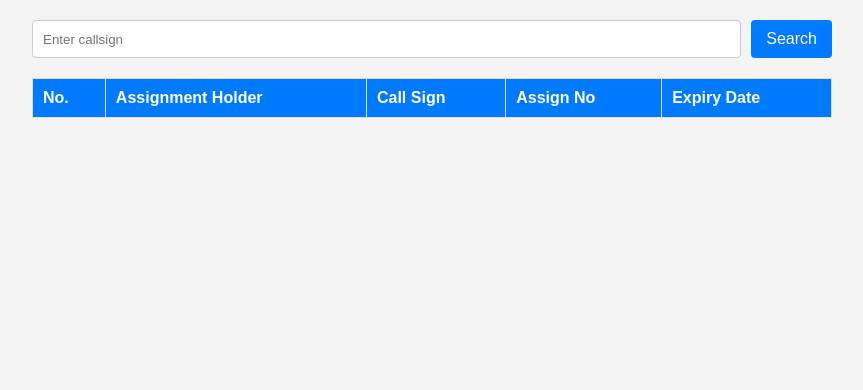
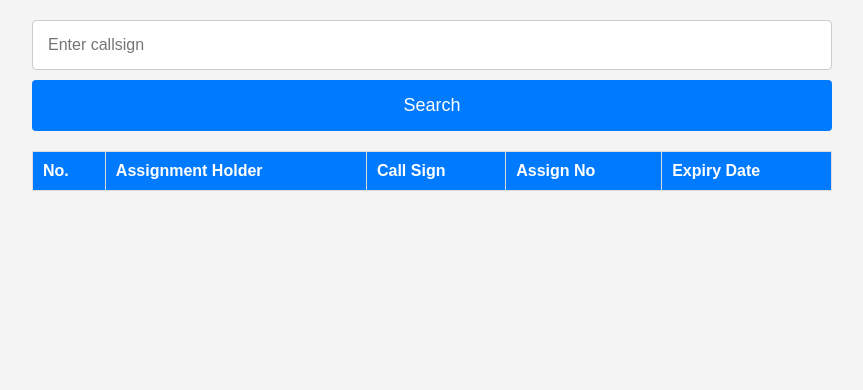
Before and after one commit to 9M2PJU/Malaysian-Hamradio-Callsign-Search-Version-2, a Flask app: page / in a window 1280 px wide. Shown: the part 67-457 px from the top of the page, without its empty margins (208-1071 px from the left). Run offline with Flask 3, Linux system fonts and the light colour scheme; lists and menus that the app fills with data are empty.

Commit message:
Add files via upload

```diff
--- a/static/styles.css
+++ b/static/styles.css
@@ -25,25 +25,27 @@ h1 {
 
 form {
     display: flex;
-    gap: 10px;
+    flex-direction: column; /* Ensure the input and button stack vertically */
+    gap: 10px; /* Add space between input and button */
     margin-bottom: 20px;
 }
 
 input[type="text"] {
-    flex: 1;
-    padding: 10px;
+    padding: 15px; /* Increase padding for a larger input */
     border: 1px solid #ccc;
     border-radius: 4px;
+    font-size: 16px; /* Larger font size for better readability */
 }
 
 button {
-    padding: 10px 15px;
+    padding: 15px 20px; /* Increase padding for a larger button */
     border: none;
     border-radius: 4px;
     background-color: #007bff;
     color: white;
     cursor: pointer;
-    font-size: 16px;
+    font-size: 18px; /* Larger font size for better readability */
+    width: 100%; /* Ensure button takes full width of the form */
 }
 
 button:hover {
@@ -69,11 +71,6 @@ thead {
 }
 
 @media screen and (max-width: 768px) {
-    /* Make table responsive */
-    .table-container {
-        overflow-x: auto;
-    }
-
     table {
         width: 100%;
         display: block;
@@ -82,8 +79,7 @@ thead {
     }
 
     th, td {
-        display: inline-block;
-        text-align: center;
+        display: table-cell;
         min-width: 120px;
     }
 }
```
Also changed, not shown: 1 other file.
